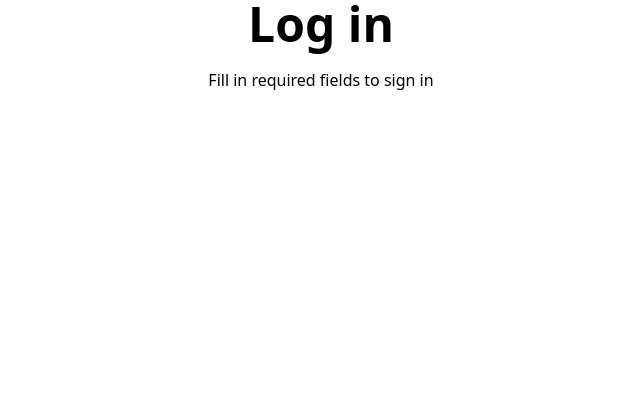
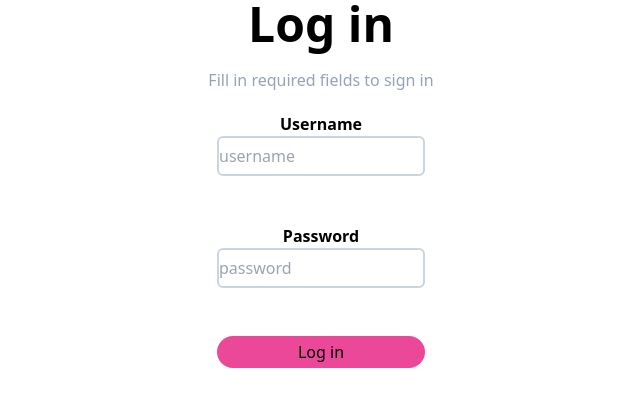
Before and after one commit to mariamogig/Project-Figma, a website: page index.html in a window 1280 px wide. Shown: the whole page, without its empty margins (319-959 px from the left). Drawn offline with nearby package versions, Linux system fonts and the light colour scheme; files that its build step writes are made by us from their sources.

Commit message:
Log in page

```diff
--- a/index.html
+++ b/index.html
@@ -14,9 +14,16 @@
         <h1 class="text-5xl font-bold ">
             Log in
         </h1>
-        <h2 class="my-5" >
+        <h2 class="my-5 text-slate-400" >
             Fill in required fields to sign in
         </h2>
     </div>
+    <div class="grid place-items-center">
+        <label class="font-semibold" for="name"> Username </label>
+        <input class="h-10 block w-52 rounded-md border-2 border-slate-300" type="text" placeholder="username" name="username" id="username" required><br></br>
+        <label class="font-semibold" for="email"> Password </label>
+        <input class="h-10 block w-52 rounded-md border-2 border-slate-300" type="email" placeholder="password" name="password" id="password" required><br></br>
+        <button class="h-8 w-52 bg-pink-500 rounded-2xl" onclick="login()" type="button"> Log in </button>
+    </div>
     </body>
 </html>
```
